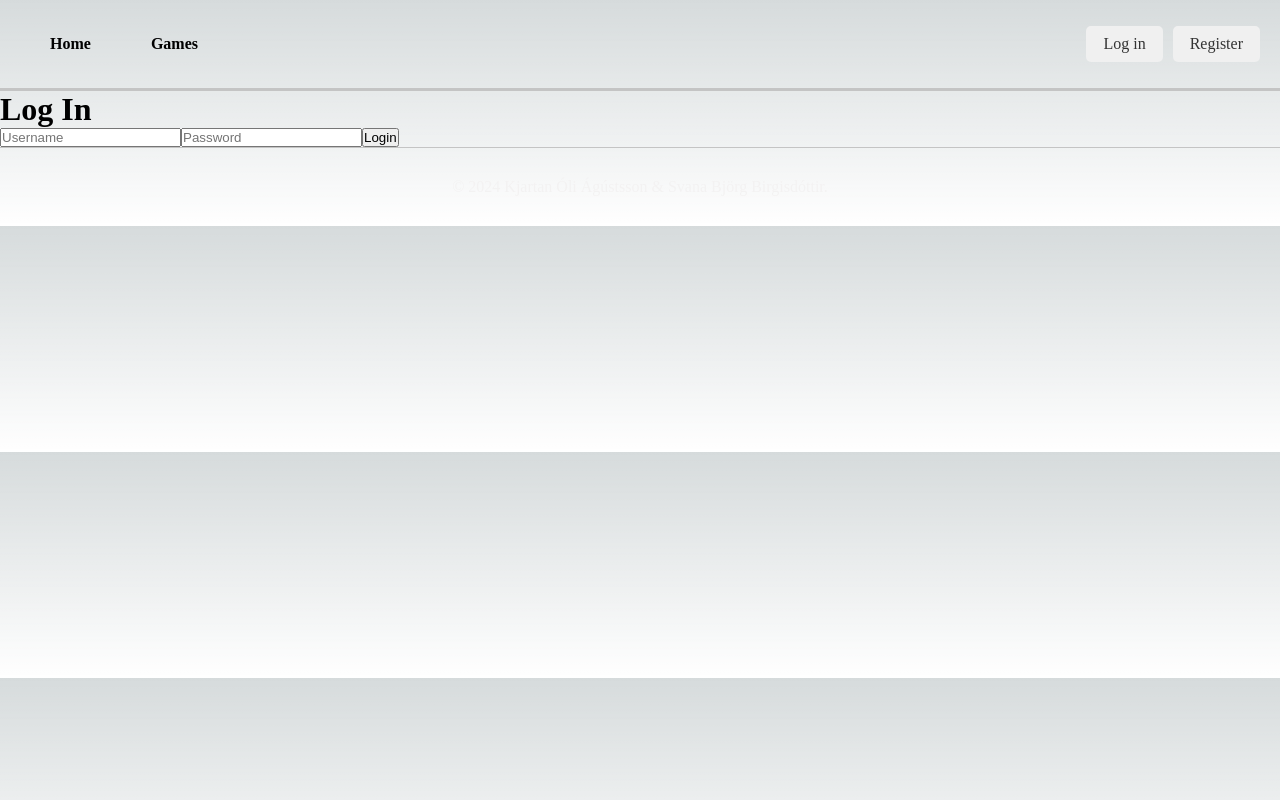
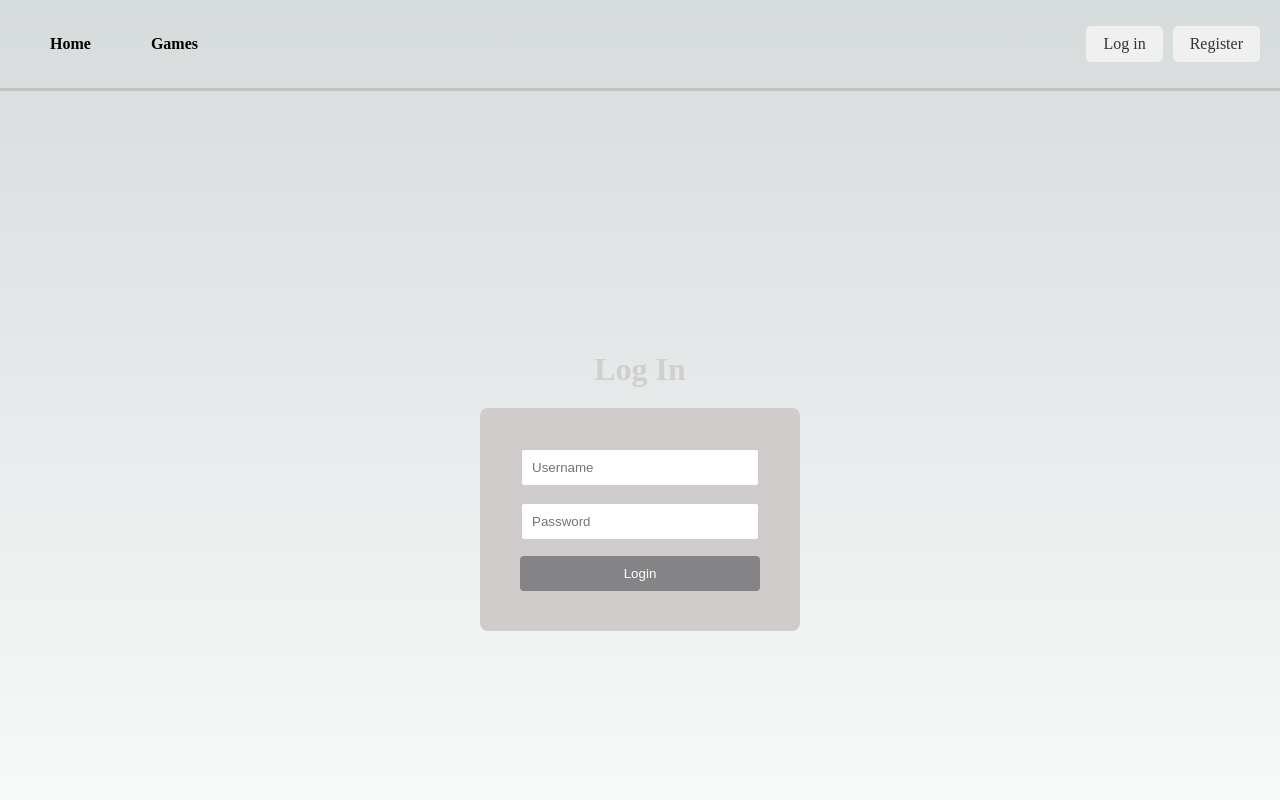
Before and after one commit to KjartanOli/vfor-h2, a Next.js app: page /login in a window 1280 px wide. Shown: the top 800 px of the page. Built offline with nearby package versions, Linux system fonts and the light colour scheme; no server answers.

Commit message:
Implementing css for Login

```diff
--- /dev/null
+++ b/src/app/login/page.module.css
@@ -0,0 +1,22 @@
+.container {
+    display: flex;
+    flex-direction: column;
+    align-items: center;
+    justify-content: center;
+    min-height: 100vh;
+    padding: 20px;
+  }
+
+  .header {
+    margin-bottom: 20px;
+    color: #d1cece;
+    font-size: 2rem;
+  }
+
+  .LoginFormContainer {
+    width: 100%;
+    max-width: 320px;
+    padding: 20px;
+    background-color: rgb(208, 204, 204);
+    border-radius: 8px;
+  }
--- a/src/app/login/page.tsx
+++ b/src/app/login/page.tsx
@@ -1,8 +1,11 @@
 import { LoginForm } from "../ui/forms/LoginForm";
+import styles from "./page.module.css";
 
 export default function Page() {
-  return (<main>
-            <h1>Log In</h1>
-            <LoginForm></LoginForm>
+  return (<main className={styles.container}>
+            <h1 className={styles.header}>Log In</h1>
+            <div className={styles.LoginFormContainer}>
+              <LoginForm></LoginForm>
+            </div>
           </main>)
 }
--- /dev/null
+++ b/src/app/ui/forms/LoginForm.module.css
@@ -0,0 +1,29 @@
+.formContainer {
+    display: flex;
+    flex-direction: column;
+    gap: 15px;
+    padding: 20px;
+    border-radius: 8px;
+  }
+
+  .username, .password {
+    width: 100%;
+    padding: 10px;
+    border: 2px solid #ccc;
+    border-radius: 4px;
+    box-sizing: border-box;
+  }
+
+  .button {
+    padding: 10px 20px;
+    color: white;
+    background-color: #848486;
+    border: none;
+    border-radius: 4px;
+    cursor: pointer;
+    transition: background-color 0.3s;
+  }
+
+  .button:hover {
+    background-color: #040404;
+  }
--- a/src/app/ui/forms/LoginForm.tsx
+++ b/src/app/ui/forms/LoginForm.tsx
@@ -1,11 +1,12 @@
 import { login } from "@/app/actions";
+import styles from "./LoginForm.module.css";
 
 export function LoginForm() {
   return (
-    <form action={login}>
-      <input type="text" name="username" placeholder="Username" required />
-      <input type="password" name="password" placeholder="Password" required />
-      <button type="submit">Login</button>
+    <form action={login} className={styles.formContainer}>
+      <input type="text" name="username" placeholder="Username" required className={styles.username} />
+      <input type="password" name="password" placeholder="Password" required className={styles.password} />
+      <button type="submit" className={styles.button}>Login</button>
     </form>
   )
 }
```
